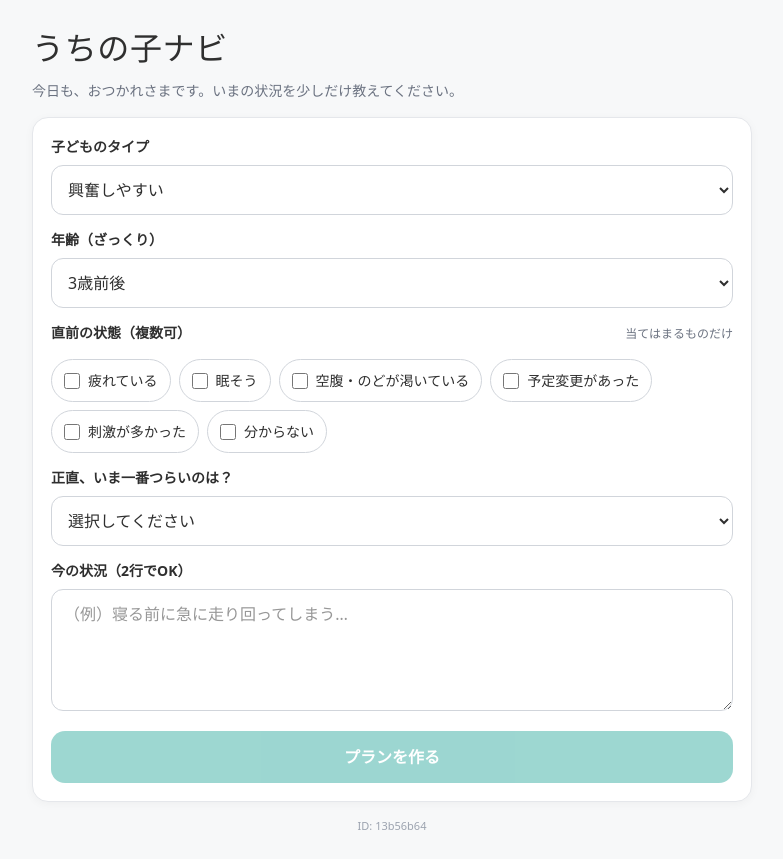
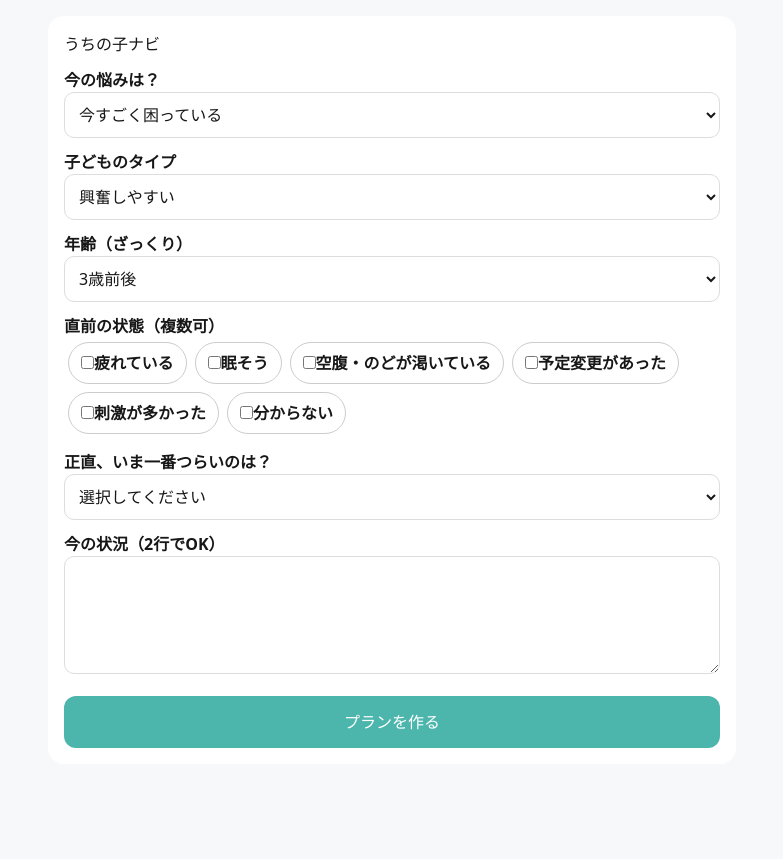
Before and after one commit to masarukita/uchinoko-navi, a Next.js app: page / in a window 1280 px wide. Shown: the whole page, without its empty margins (248-1031 px from the left). After the commit the page ends 800 px from the top, so only its background shows below. Built offline with nearby package versions, Linux system fonts and the light colour scheme.

Commit message:
feat: scene-based advice and empathetic parent message

```diff
--- a/app/page.tsx
+++ b/app/page.tsx
@@ -4,16 +4,13 @@ import { useMemo, useState } from "react";
 import { useAnonUserId } from "../hooks/useAnonUserId";
 
 type PlanItem = { title?: string; reason?: string };
-
 type PlanResult = {
-  childType?: string;
-  summary?: string;          // この子の特徴
-  top3?: PlanItem[];         // 最適な対処TOP3
-  order?: string[];          // やる順番
-  duration?: string;         // 試す期間
-  nextStep?: string;         // 次の一手
-  ngActions?: string[];      // NG行動
-  parentComment?: string;    // 親への本音コメント（お母さん一言）
+  summary?: string;
+  top3?: PlanItem[];
+  duration?: string;
+  nextStep?: string;
+  ngActions?: string[];
+  parentComment?: string;
 };
 
 const TRIGGERS = [
@@ -25,7 +22,7 @@ const TRIGGERS = [
   "分からない",
 ] as const;
 
-const STRESS_OPTIONS = [
+const STRESS = [
   "余裕がない",
   "周りの目がつらい",
   "正解が分からない",
@@ -37,272 +34,169 @@ export default function Page() {
 
   const [childType, setChildType] = useState("興奮しやすい");
   const [ageGroup, setAgeGroup] = useState<"1" | "2" | "3" | "4">("3");
+  const [scene, setScene] = useState<"now" | "daily">("now");
   const [triggers, setTriggers] = useState<string[]>([]);
-  const [parentStress, setParentStress] = useState<string>("");
+  const [parentStress, setParentStress] = useState("");
+  const [problem, setProblem] = useState("");
 
-  const [problem, setProblem] = useState("");
+  const [result, setResult] = useState<PlanResult | null>(null);
   const [loading, setLoading] = useState(false);
-  const [errMsg, setErrMsg] = useState<string>("");
-  const [result, setResult] = useState<PlanResult | null>(null);
+  const [err, setErr] = useState("");
 
-  const canSubmit = useMemo(() => {
-    return !loading && childType.trim().length > 0 && problem.trim().length > 0;
-  }, [loading, childType, problem]);
+  const canSubmit = useMemo(
+    () => !loading && problem.trim().length > 0,
+    [loading, problem]
+  );
 
-  const toggleTrigger = (v: string) => {
-    setTriggers((prev) => (prev.includes(v) ? prev.filter((x) => x !== v) : [...prev, v]));
+  const toggle = (v: string) => {
+    setTriggers((p) => (p.includes(v) ? p.filter((x) => x !== v) : [...p, v]));
   };
 
   const submit = async () => {
-    setErrMsg("");
+    setErr("");
     setResult(null);
     setLoading(true);
-
-    const controller = new AbortController();
-    const timer = setTimeout(() => controller.abort(), 10000);
 
     try {
       const res = await fetch("/api/plan", {
         method: "POST",
         headers: { "Content-Type": "application/json" },
-        signal: controller.signal,
         body: JSON.stringify({
           childType,
-          problem,
           ageGroup,
+          scene,
           triggers,
           parentStress,
+          problem,
           anonUserId,
         }),
       });
 
-      const data = await res.json().catch(() => ({} as any));
-      if (!res.ok) throw new Error(data?.error || `HTTP_${res.status}`);
+      const data = await res.json().catch(() => ({}));
+      const plan =
+        data?.plan && typeof data.plan === "object"
+          ? data.plan
+          : typeof data === "object"
+          ? data
+          : {};
 
-      // plan の形が壊れてても UI が落ちないように吸収
-      const plan: PlanResult =
-        data?.plan && typeof data.plan === "object" ? data.plan : (data && typeof data === "object" ? data : {});
       setResult(plan);
-    } catch (e: any) {
-      setErrMsg(e?.name === "AbortError" ? "TIMEOUT" : e?.message || "PLAN_FAILED");
+    } catch {
+      setErr("うまく生成できませんでした");
     } finally {
-      clearTimeout(timer);
       setLoading(false);
     }
   };
 
-  // ===== 安全化（map前に必ず整形） =====
-  const safeTop3: { title: string; reason: string }[] = Array.isArray(result?.top3)
-    ? result!.top3!
-        .map((t) => ({
-          title: (t?.title ?? "").toString(),
-          reason: (t?.reason ?? "").toString(),
-        }))
-        .filter((t) => t.title.trim().length > 0)
-        .slice(0, 3)
+  const top3 = Array.isArray(result?.top3)
+    ? result!.top3!.slice(0, 3)
     : [];
-
-  const safeOrder: string[] = Array.isArray(result?.order)
-    ? result!.order!
-        .map((x) => (x ?? "").toString())
-        .filter((s) => s.trim().length > 0)
-        .slice(0, 3)
+  const ngActions = Array.isArray(result?.ngActions)
+    ? result!.ngActions!
     : [];
-
-  const safeNgActions: string[] = Array.isArray(result?.ngActions)
-    ? result!.ngActions!
-        .map((x) => (x ?? "").toString())
-        .filter((s) => s.trim().length > 0)
-        .slice(0, 6)
-    : [];
-
-  const summary = (result?.summary ?? "").toString();
-  const duration = (result?.duration ?? "").toString();
-  const nextStep = (result?.nextStep ?? "").toString();
-  const parentComment = (result?.parentComment ?? "").toString();
 
   return (
     <main className="page">
       <div className="wrap">
-        <header className="header">
-          <h1 className="title">うちの子ナビ</h1>
-          <p className="sub">今日も、おつかれさまです。いまの状況を少しだけ教えてください。</p>
-        </header>
 
-        {/* 入力カード */}
         <section className="card">
-          <div className="field">
-            <label className="label">子どものタイプ</label>
-            <select className="control" value={childType} onChange={(e) => setChildType(e.target.value)}>
+          <h1>うちの子ナビ</h1>
+
+          <label>今の悩みは？</label>
+          <select value={scene} onChange={(e) => setScene(e.target.value as any)}>
+            <option value="now">今すごく困っている</option>
+            <option value="daily">普段からの悩み</option>
+          </select>
+
+          <label>子どものタイプ</label>
+          <select value={childType} onChange={(e) => setChildType(e.target.value)}>
             <option>興奮しやすい</option>
             <option>不安になりやすい</option>
             <option>甘えが強い</option>
           </select>
-          </div>
 
-          <div className="field">
-            <label className="label">年齢（ざっくり）</label>
-            <select className="control" value={ageGroup} onChange={(e) => setAgeGroup(e.target.value as any)}>
+          <label>年齢（ざっくり）</label>
+          <select value={ageGroup} onChange={(e) => setAgeGroup(e.target.value as any)}>
             <option value="1">1歳前後</option>
             <option value="2">2歳前後</option>
             <option value="3">3歳前後</option>
             <option value="4">4歳前後</option>
           </select>
+
+          <label>直前の状態（複数可）</label>
+          <div className="chips">
+            {TRIGGERS.map((v) => (
+              <label key={v} className={triggers.includes(v) ? "on" : ""}>
+                <input type="checkbox" checked={triggers.includes(v)} onChange={() => toggle(v)} />
+                {v}
+              </label>
+            ))}
           </div>
 
-          <div className="field">
-            <div className="labelRow">
-              <span className="label">直前の状態（複数可）</span>
-              <span className="hint">当てはまるものだけ</span>
-            </div>
-            <div className="chips">
-              {TRIGGERS.map((v) => {
-                const active = triggers.includes(v);
-                return (
-                  <label key={v} className={`chip ${active ? "chipOn" : ""}`}>
-                    <input
-                      type="checkbox"
-                      checked={active}
-                      onChange={() => toggleTrigger(v)}
-                      className="chk"
-                    />
-                    <span>{v}</span>
-                  </label>
-                );
-              })}
-            </div>
-          </div>
+          <label>正直、いま一番つらいのは？</label>
+          <select value={parentStress} onChange={(e) => setParentStress(e.target.value)}>
+            <option value="">選択してください</option>
+            {STRESS.map((v) => <option key={v}>{v}</option>)}
+          </select>
 
-          <div className="field">
-            <label className="label">正直、いま一番つらいのは？</label>
-            <select className="control" value={parentStress} onChange={(e) => setParentStress(e.target.value)}>
-              <option value="">選択してください</option>
-              {STRESS_OPTIONS.map((v) => (
-                <option key={v} value={v}>
-                  {v}
-                </option>
-              ))}
-            </select>
-          </div>
+          <label>今の状況（2行でOK）</label>
+          <textarea rows={4} value={problem} onChange={(e) => setProblem(e.target.value)} />
 
-          <div className="field">
-            <label className="label">今の状況（2行でOK）</label>
-            <textarea
-              className="control"
-              rows={4}
-              placeholder="（例）寝る前に急に走り回ってしまう…"
-              value={problem}
-              onChange={(e) => setProblem(e.target.value)}
-            />
-          </div>
-
-          <button className="btn" onClick={submit} disabled={!canSubmit}>
+          <button onClick={submit} disabled={!canSubmit}>
             {loading ? "考え中…" : "プランを作る"}
           </button>
 
-          {errMsg && <p className="error">エラー: {errMsg}</p>}
+          {err && <p className="error">{err}</p>}
         </section>
 
-        {/* 結果カード */}
         {result && (
-          <section className="card result">
-            <h2 className="h2">この子の特徴</h2>
-            <p className="p">{summary || "（特徴の生成に失敗しました）"}</p>
+          <section className="card">
+            <h2>{scene === "now" ? "お子さまの今の状態" : "お子さまの特徴"}</h2>
+            <p>{result.summary}</p>
 
-            <h2 className="h2">最適な対処 TOP3</h2>
-            <ol className="ol">
-              {safeTop3.length > 0 ? (
-                safeTop3.map((t, i) => (
-                  <li key={i} className="li">
-                    <div className="liTitle">{t.title}</div>
-                    {t.reason && <div className="liReason">{t.reason}</div>}
+            <h2>これやってみて！TOP3</h2>
+            <ol>
+              {top3.map((t, i) => (
+                <li key={i}>
+                  <strong>{t.title}</strong>
+                  <div>{t.reason}</div>
                 </li>
-                ))
-              ) : (
-                <li className="li">（TOP3の生成に失敗しました）</li>
-              )}
+              ))}
             </ol>
 
-            <div className="grid2">
-              <div className="kv">
-                <div className="k">試す順番</div>
-                <div className="v">{safeOrder.length ? safeOrder.join(" → ") : "（未生成）"}</div>
-              </div>
-              <div className="kv">
-                <div className="k">試す期間</div>
-                <div className="v">{duration || "（未生成）"}</div>
-              </div>
-            </div>
+            <p>
+              <strong>
+                {scene === "now" ? "やってみる時間" : "やってみる期間"}：
+              </strong>{" "}
+              {result.duration}
+            </p>
 
-            <div className="kv">
-              <div className="k">次の一手</div>
-              <div className="v">{nextStep || "（未生成）"}</div>
-            </div>
+            <h3>これからこうしてみて</h3>
+            <p>{result.nextStep}</p>
 
-            <h2 className="h2">やってはいけない行動</h2>
-            <ul className="ul">
-              {safeNgActions.length > 0 ? (
-                safeNgActions.map((x, i) => <li key={i}>{x}</li>)
-              ) : (
-                <li>（未生成）</li>
-              )}
-            </ul>
+            <h3>これはやめてあげてほしい</h3>
+            <ul>{ngActions.map((n, i) => <li key={i}>{n}</li>)}</ul>
 
             <div className="mom">
-              <div className="momLabel">お母さん一言</div>
-              <div className="momText">{parentComment || "（未生成）"}</div>
+              <strong>お母さん・お父さんへの一言</strong>
+              <p>{result.parentComment}</p>
             </div>
           </section>
         )}
-
-        <footer className="footer">
-          <span className="id">ID: {anonUserId ? anonUserId.slice(0, 8) : "loading..."}</span>
-        </footer>
       </div>
 
       <style jsx global>{`
-        :root { --bg:#F7F8F9; --text:#2F2F2F; --muted:#6B7280; --cta:#4DB6AC; --main:#86C5C0; --border:#E5E7EB; }
-        * { box-sizing: border-box; }
-        body { margin:0; font-family: system-ui, -apple-system, BlinkMacSystemFont, "Segoe UI", "Hiragino Kaku Gothic ProN", "Noto Sans JP", sans-serif; background: var(--bg); color: var(--text); }
-        .page { min-height: 100vh; padding: 24px 16px; }
-        .wrap { max-width: 720px; margin: 0 auto; }
-        .header { margin-bottom: 16px; }
-        .title { margin: 0; font-size: 32px; letter-spacing: .02em; }
-        .sub { margin: 8px 0 0; color: var(--muted); font-size: 14px; }
-        .card { background:#fff; border:1px solid var(--border); border-radius: 16px; padding: 18px; box-shadow: 0 2px 10px rgba(0,0,0,.04); }
-        .card + .card { margin-top: 16px; }
-        .field { margin-bottom: 14px; }
-        .labelRow { display:flex; justify-content: space-between; align-items: baseline; gap: 12px; }
-        .label { display:block; font-weight: 700; font-size: 14px; margin-bottom: 8px; }
-        .hint { font-size: 12px; color: var(--muted); }
-        .control { width: 100%; border:1px solid #D1D5DB; border-radius: 12px; padding: 12px 12px; font-size: 16px; background:#fff; outline: none; }
-        .control:focus { border-color: var(--main); box-shadow: 0 0 0 3px rgba(134,197,192,.25); }
-        .chips { display:flex; flex-wrap: wrap; gap: 8px; margin-top: 8px; }
-        .chip { display:inline-flex; align-items:center; gap:8px; padding: 10px 12px; border-radius: 999px; border:1px solid #D1D5DB; background:#fff; cursor:pointer; user-select:none; font-size: 14px; }
-        .chipOn { border-color: var(--cta); background: rgba(77,182,172,.10); color: #0F766E; }
-        .chk { width: 16px; height: 16px; accent-color: var(--cta); }
-        .btn { width: 100%; border:0; border-radius: 14px; padding: 14px 16px; background: var(--cta); color:#fff; font-weight: 800; font-size: 16px; cursor: pointer; }
-        .btn:disabled { opacity: .55; cursor: not-allowed; }
-        .error { margin: 12px 0 0; color: #DC2626; font-size: 13px; }
-        .result .h2 { margin: 0 0 8px; font-size: 15px; font-weight: 900; }
-        .result .p { margin: 0 0 14px; color: #111827; line-height: 1.65; }
-        .ol { margin: 0 0 14px; padding-left: 20px; }
-        .li { margin-bottom: 10px; }
-        .liTitle { font-weight: 800; }
-        .liReason { color: var(--muted); margin-top: 4px; line-height: 1.55; }
-        .grid2 { display:grid; grid-template-columns: 1fr; gap: 10px; margin: 10px 0 12px; }
-        @media (min-width: 640px) { .grid2 { grid-template-columns: 1fr 1fr; } }
-        .kv { padding: 12px; border:1px solid var(--border); border-radius: 12px; background: #fff; }
-        .k { font-size: 12px; color: var(--muted); font-weight: 700; }
-        .v { margin-top: 6px; font-weight: 700; line-height: 1.6; }
-        .ul { margin: 0 0 14px; padding-left: 20px; }
-        .ul li { margin-bottom: 6px; }
-        .mom { border:1px solid rgba(77,182,172,.35); background: rgba(77,182,172,.08); border-radius: 12px; padding: 12px; }
-        .momLabel { font-weight: 900; font-size: 13px; margin-bottom: 6px; }
-        .momText { line-height: 1.65; }
-        .footer { margin-top: 16px; text-align:center; color: #9CA3AF; font-size: 11px; }
-        .id { display:inline-block; }
+        body { margin:0; background:#F7F8F9; font-family: system-ui, sans-serif; }
+        .wrap { max-width:720px; margin:auto; padding:16px; }
+        .card { background:#fff; border-radius:16px; padding:16px; margin-bottom:16px; }
+        label { display:block; font-weight:600; margin-top:12px; }
+        select, textarea { width:100%; padding:10px; border-radius:10px; border:1px solid #ddd; }
+        .chips label { display:inline-block; margin:4px; padding:8px 12px; border-radius:999px; border:1px solid #ccc; }
+        .chips .on { background:#E8F7F5; border-color:#4DB6AC; }
+        button { width:100%; margin-top:16px; padding:14px; border:none; border-radius:12px; background:#4DB6AC; color:#fff; font-size:16px; }
+        .mom { background:#E8F7F5; padding:12px; border-radius:12px; margin-top:12px; }
       `}</style>
     </main>
   );
 }
+``
```
Lines whose indentation alone changed are shown as unchanged.
